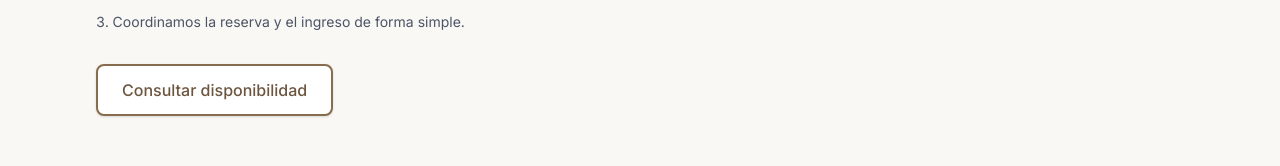
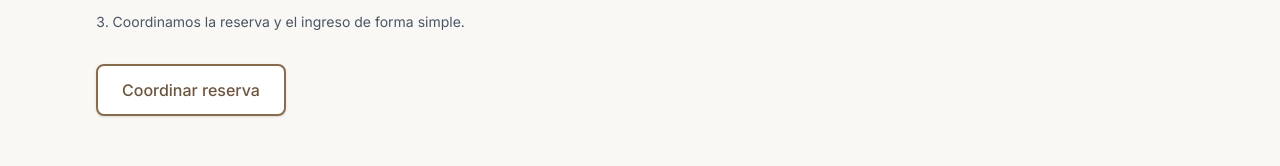
Before and after one commit to Teksi75/huella-mendoza-site, a Next.js app: page /refugios in a window 1280 px wide. Shown: the part 936-1102 px from the top of the page. Built offline with nearby package versions, Linux system fonts and the light colour scheme.

Commit message:
Adjust WhatsApp CTA messaging

```diff
--- a/app/base/page.tsx
+++ b/app/base/page.tsx
@@ -156,7 +156,7 @@ export default function BasePage() {
               </div>
               <div>
                 <Link
-                  href={buildWhatsAppUrl(whatsappMessages.base)}
+                  href={buildWhatsAppUrl(whatsappMessages.basePresupuesto)}
                   target="_blank"
                   rel="noopener noreferrer"
                   className="w-full py-3 bg-primary text-white font-semibold text-center rounded-md text-lg mb-4 inline-flex justify-center"
@@ -164,7 +164,7 @@ export default function BasePage() {
                   Pedir presupuesto
                 </Link>
                 <Link
-                  href={buildWhatsAppUrl(whatsappMessages.base)}
+                  href={buildWhatsAppUrl(whatsappMessages.baseOpciones)}
                   target="_blank"
                   rel="noopener noreferrer"
                   className="w-full py-3 border border-primary text-primary font-semibold text-center rounded-md text-lg inline-flex justify-center"
--- a/app/contacto/page.tsx
+++ b/app/contacto/page.tsx
@@ -40,7 +40,7 @@ export default function ContactoPage() {
             </p>
             <Link
               className="mt-6 inline-flex items-center gap-2 text-sm font-semibold text-tierra-700 hover:text-tierra-900"
-              href={buildWhatsAppUrl(whatsappMessages.contacto)}
+              href={buildWhatsAppUrl(whatsappMessages.contactoDirecto)}
               target="_blank"
               rel="noopener noreferrer"
             >
--- a/app/refugios/page.tsx
+++ b/app/refugios/page.tsx
@@ -56,12 +56,12 @@ export default function RefugiosPage() {
               <li>Coordinamos la reserva y el ingreso de forma simple.</li>
             </ol>
             <Link
-              href={buildWhatsAppUrl(whatsappMessages.refugios)}
+              href={buildWhatsAppUrl(whatsappMessages.refugiosReserva)}
               target="_blank"
               rel="noopener noreferrer"
               className="btn-secondary mt-8 inline-flex"
             >
-              Consultar disponibilidad
+              Coordinar reserva
             </Link>
           </div>
         </div>
--- a/data/contact.ts
+++ b/data/contact.ts
@@ -5,9 +5,13 @@ export const buildWhatsAppUrl = (message: string) =>
 
 export const whatsappMessages = {
   base: 'Hola, quiero info sobre HUELLA Base y opciones de terminación.',
+  baseOpciones: 'Hola, quiero conocer opciones de configuración para HUELLA Base.',
+  basePresupuesto: 'Hola, quisiera pedir un presupuesto para HUELLA Base.',
   diseno: 'Hola, estoy evaluando un proyecto arquitectónico y quisiera orientación.',
   refugios: 'Hola, me interesa conocer HUELLA Refugios y disponibilidad.',
+  refugiosReserva: 'Hola, quiero coordinar la reserva de HUELLA Refugios.',
   proyectos: 'Hola, quiero consultar por proyectos y alternativas según mi necesidad.',
   contacto: 'Hola, quisiera hacer una consulta sobre HUELLA.',
+  contactoDirecto: 'Hola, te escribo al número directo de HUELLA.',
   home: 'Hola, quisiera conocer más sobre HUELLA y sus opciones.',
 };
```
